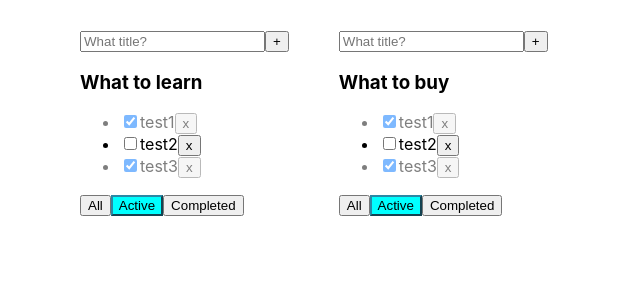
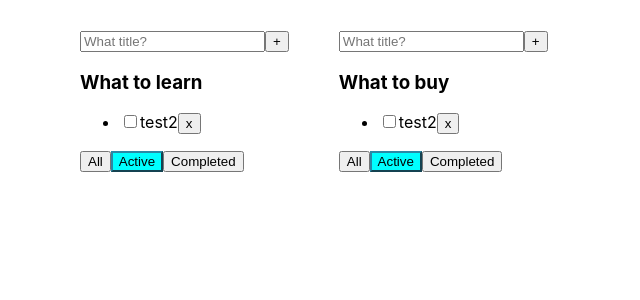
Before and after one commit to makarchuk92/Todo-Trello-, a React (Create React App) app: page / in a window 1280 px wide. Shown: the top 300 px of the page, without its empty margins (0-640 px from the left). Built offline with nearby package versions, Linux system fonts and the light colour scheme.

Commit message:
Refactorings filters for todo

```diff
--- a/src/App.tsx
+++ b/src/App.tsx
@@ -19,14 +19,13 @@ function App() {
     { id: v1(), text: 'test3', isDone: true }
   ]
 
-  const todoLists: Array<todoListsType> = [
+
+  const [task, setTask] = useState<Array<TaskType>>(todos)
+
+  const [todoLists, setTodoLists] = useState <Array<todoListsType>>([
     {id: v1(), title: 'What to learn', filter: 'active'},
     {id: v1(), title: 'What to buy', filter: 'active'}
-  ]
-
-  const [task, setTask] = useState<Array<TaskType>>(todos)
-  const [filter, setFilter] = useState<FilterValuesType>('all')
-
+  ])
 
 
   const addTodo = (input: string) => {
@@ -50,8 +49,12 @@ function App() {
     setTask(prev => prev.filter(todo => todo.id !== id))
   }
 
-  const changeFilter = (value: FilterValuesType) => {
-    setFilter(value)
+  const changeFilter = (value: FilterValuesType, todoListId: string) => {
+     const todoList = todoLists.find( t => t.id === todoListId)
+    if(todoList) {
+      todoList.filter = value
+      setTodoLists([...todoLists])
+    }
   }
 
   const changeCheckStatus = (taskId: string, isDone: boolean) => {
@@ -62,18 +65,20 @@ function App() {
     setTask([...task])
   }
 
-  let taskForTodo = task
-  if (filter === 'completed') {
-    taskForTodo = task.filter(t => t.isDone === true)
-  }
-  if (filter === 'active') {
-    taskForTodo = task.filter(t => t.isDone === false)
-  }
+
 
   return (
     <div className="App">
       {todoLists.map((todo) => {
+         let taskForTodo = task
+         if (todo.filter === 'completed') {
+           taskForTodo = task.filter(t => t.isDone === true)
+         }
+         if (todo.filter === 'active') {
+           taskForTodo = task.filter(t => t.isDone === false)
+         }
         return <Todo title={todo.title}
+        key={todo.id} id={todo.id}
         tasks={taskForTodo} removeTodo={removeTodo} changeFilter={changeFilter} addTodo={addTodo} changeCheckStatus={changeCheckStatus} filter={todo.filter}
          />
       })}
--- a/src/Components/Todo.tsx
+++ b/src/Components/Todo.tsx
@@ -10,10 +10,11 @@ export type TaskType = {
 }
 
 type PropsType = {
+  id: string
   title: string
   tasks: Array<TaskType>
   removeTodo: (id: string) => void
-  changeFilter: (value: FilterValuesType) => void
+  changeFilter: (value: FilterValuesType, todoListId: string) => void
   addTodo: (input: string) => void
   changeCheckStatus: (taskId: string, isDone: boolean) => void
   filter: FilterValuesType
@@ -69,9 +70,9 @@ export function Todo(props: PropsType) {
 
       </ul>
       <div>
-        <button className={props.filter == 'all' ? "active-filter" : ""} onClick={() => props.changeFilter('all')}>All</button>
-        <button className={props.filter == 'active' ? "active-filter" : ""} onClick={() => props.changeFilter('active')}>Active</button>
-        <button className={props.filter == 'completed' ? "active-filter" : ""} onClick={() => props.changeFilter('completed')}>Completed</button>
+        <button className={props.filter == 'all' ? "active-filter" : ""} onClick={() => props.changeFilter('all', props.id)}>All</button>
+        <button className={props.filter == 'active' ? "active-filter" : ""} onClick={() => props.changeFilter('active', props.id)}>Active</button>
+        <button className={props.filter == 'completed' ? "active-filter" : ""} onClick={() => props.changeFilter('completed', props.id)}>Completed</button>
       </div>
     </div>
   )
```
